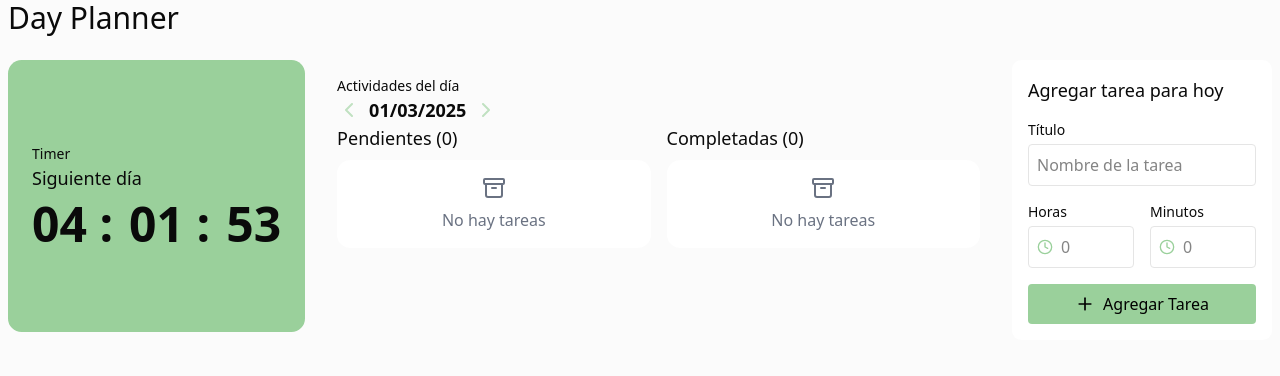
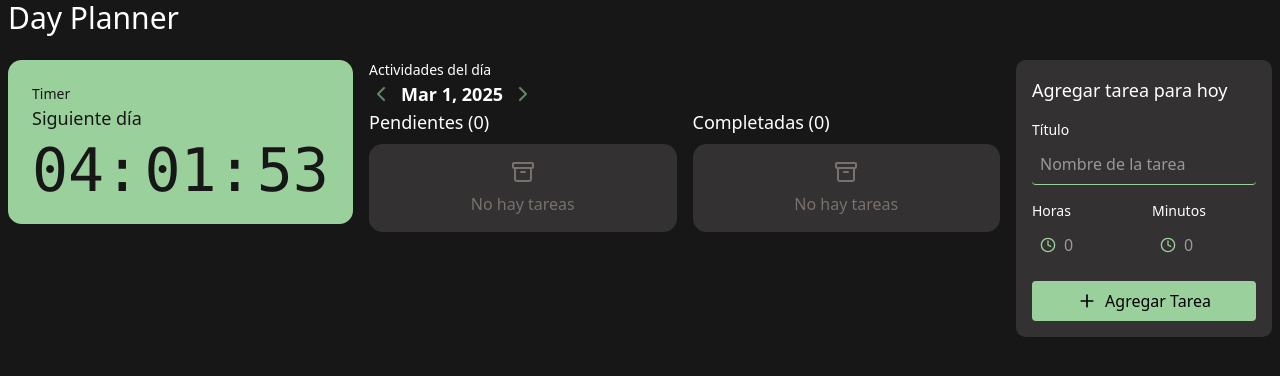
Before and after one commit to AdrianP17/Day-planner, a React (Vite) app: page / in a window 1280 px wide. Shown: the top 376 px of the page. Built offline with nearby package versions, Linux system fonts and the light colour scheme.

Commit message:
style: change page to dark mode

```diff
--- a/src/App.tsx
+++ b/src/App.tsx
@@ -1,5 +1,5 @@
 import './App.css'
-import { BrowserRouter, Route, Routes } from 'react-router-dom'
+import { BrowserRouter, Route, Routes } from 'react-router'
 import HomePage from './pages/HomePage'
 import Layout from './layouts/Layout'
 
@@ -8,9 +8,9 @@ function App() {
   return (
     <BrowserRouter>
       <Routes>
-        <Route element={<Layout/>}/>
+        <Route path="/" element={<Layout />}>
           <Route index element={<HomePage />} />
-        <Route/>
+        </Route>
       </Routes>
     </BrowserRouter>
   )
--- a/src/components/ChecklistDiario.tsx
+++ b/src/components/ChecklistDiario.tsx
@@ -33,13 +33,13 @@ function ChecklistDiario() {
   }
 
   return (
-    <div className="p-4 w-full">
+    <div className="w-full">
       <div>
         {/* Actividades del dia */}
         <p className="text-sm">Actividades del día</p>
         <div className="flex space-x-2">
         <button className="cursor-pointer text-[#9AD09B] opacity-60 hover:opacity-100" onClick={getPrevDate}><ChevronLeft /></button>
-        <p className="font-semibold text-lg">{format(date, 'dd/MM/yyyy')}</p>
+        <p onClick={() => setDate(new Date())} className="cursor-pointer font-semibold text-lg">{format(date, 'PP')}</p>
         <button className="cursor-pointer text-[#9AD09B] opacity-60 hover:opacity-100" onClick={getNextDate}><ChevronRight /></button>
         </div>
       </div>
--- a/src/components/TaskForm.tsx
+++ b/src/components/TaskForm.tsx
@@ -20,7 +20,8 @@ const TaskForm = () => {
       title: '',
       hours: '',
       minutes: ''
-    }
+    },
+    mode: 'onSubmit'
   });
 
   const { addTask } = useChecklistStore();
@@ -36,7 +37,7 @@ const TaskForm = () => {
   };
 
   return (
-    <form onSubmit={handleSubmit(onSubmit)} className="bg-white p-4 rounded-lg space-y-4 h-fit">
+    <form onSubmit={handleSubmit(onSubmit)} className="bg-[#333131] p-4 rounded-lg space-y-4 h-fit">
       <h2 className="text-lg">Agregar tarea para hoy</h2>
 
       {/* Campo de título */}
@@ -45,7 +46,7 @@ const TaskForm = () => {
         <input
           {...register('title')}
           placeholder="Nombre de la tarea"
-          className="border p-2 rounded w-full"
+          className=" p-2 rounded w-full outline-none border-b border-[#9AD09B] text-white"
         />
         {errors.title && <p className="text-red-500 text-sm mt-1">{errors.title.message}</p>}
       </div>
@@ -54,7 +55,7 @@ const TaskForm = () => {
       <div className="flex gap-4">
         <div className="flex-1">
           <label className="block text-sm font-medium mb-1">Horas</label>
-          <div className="flex items-center gap-2 border p-2 rounded">
+          <div className="flex items-center gap-2  p-2 rounded">
             <Clock color='#9AD09B' size={16} />
             <input
               type="number"
@@ -68,7 +69,7 @@ const TaskForm = () => {
 
         <div className="flex-1">
           <label className="block text-sm font-medium mb-1">Minutos</label>
-          <div className="flex items-center gap-2 border p-2 rounded">
+          <div className="flex items-center gap-2 p-2 rounded">
             <Clock color='#9AD09B' size={16} />
             <input
               type="number"
@@ -86,7 +87,7 @@ const TaskForm = () => {
         className="w-full cursor-pointer flex items-center gap-2 justify-center font-medium opacity-100 bg-[#9AD09B] text-black px-4 py-2 rounded transition"
       >
         <Plus size={20} />
-       <p>Agregar Tarea</p>
+       <p className=''>Agregar Tarea</p>
       </button>
     </form>
   );
--- a/src/components/TaskItem.tsx
+++ b/src/components/TaskItem.tsx
@@ -20,7 +20,7 @@ function TaskItem({ task, onCheck, variant } : Props) {
           {task.title}
         </p>
         <div className={`px-3 text-sm py-1 flex gap-2 items-center rounded-full ${
-          variant === 'completed' ? 'bg-slate-50 text-gray-400' : 'bg-[#9AD09B] text-white'
+          variant === 'completed' ? 'bg-stone-300 text-black' : 'bg-[#9AD09B] text-[#171717]'
         }`}>
           <Clock size={12} />
           {task.hours > 0 && task.minutes > 0 ? (
--- a/src/components/TaskList.tsx
+++ b/src/components/TaskList.tsx
@@ -12,12 +12,12 @@ function TaskList({ title, tasks, onCheck, variant }: Props) {
   return (
     <ul>
       <p className="text-lg mb-2">{title} ({tasks.length})</p>
-      <div className="bg-white p-4 rounded-xl">
+      <div className="bg-[#333131] p-4 rounded-xl">
         {tasks.map(task => (
           <TaskItem key={task.id} task={task} onCheck={onCheck} variant={variant} />
         ))}
         {tasks.length === 0 && (
-          <div className="flex flex-col items-center gap-2 text-gray-500">
+          <div className="flex flex-col items-center gap-2 text-stone-500">
             <Archive />
             <p>No hay tareas</p>
           </div>
--- a/src/components/Timer.tsx
+++ b/src/components/Timer.tsx
@@ -15,13 +15,13 @@ function Timer() {
 
 
     return (
-    <div className="rounded-xl p-6 w-fit bg-[#9AD09B] mb-2 content-center">
+    <div className="rounded-xl p-6 w-fit h-fit bg-[#9AD09B] text-[#171717] content-center">
         <p className="text-sm">Timer</p>
         <p className="mb-2 text-lg font-medium">Siguiente día</p>
-        <div className="flex gap-4 items-center justify-center text-5xl font-light text-nowrap">
-        <p className="font-semibold">{timeLeft.hours < 10 ? `0${timeLeft.hours}` : timeLeft.hours} :</p>
-        <p className="font-semibold">{timeLeft.minutes < 10 ? `0${timeLeft.minutes}` : timeLeft.minutes} :</p>
-        <p className="font-semibold">{timeLeft.seconds < 10 ? `0${timeLeft.seconds}` : timeLeft.seconds}</p>
+        <div className="flex gap-1 items-center justify-center text-6xl font-extralight text-nowrap font-mono">
+        <p className="">{timeLeft.hours < 10 ? `0${timeLeft.hours}` : timeLeft.hours}:</p>
+        <p className="">{timeLeft.minutes < 10 ? `0${timeLeft.minutes}` : timeLeft.minutes}:</p>
+        <p className="">{timeLeft.seconds < 10 ? `0${timeLeft.seconds}` : timeLeft.seconds}</p>
         </div>
     </div>
   )
--- a/src/layouts/Layout.tsx
+++ b/src/layouts/Layout.tsx
@@ -1,14 +1,13 @@
-import { PropsWithChildren } from "react"
-import { Outlet } from "react-router-dom"
+import { Outlet } from "react-router"
 
 
 
-function Layout({ children }: PropsWithChildren) {
+function Layout() {
   return (
-    <div className="border-2 border-gray-900 p-4">
-        <p>1</p>
-        <Outlet />
-        {children}
+    <div className="min-h-screen bg-[#171717] text-white">
+        <main>
+          <Outlet />
+        </main>
     </div>
   )
 }
--- a/src/pages/HomePage.tsx
+++ b/src/pages/HomePage.tsx
@@ -7,7 +7,7 @@ import TaskForm from "@/components/TaskForm"
 function HomePage() {
 
   return (
-    <div className="px-2 bg-[#FBFBFB] min-h-screen">
+    <div className="px-2 container mx-auto">
       <h1 className="text-3xl mb-6">Day Planner</h1>
       <div className="flex flex-col md:flex-row gap-4 mb-4 w-full justify-between">
         <Timer />
```
